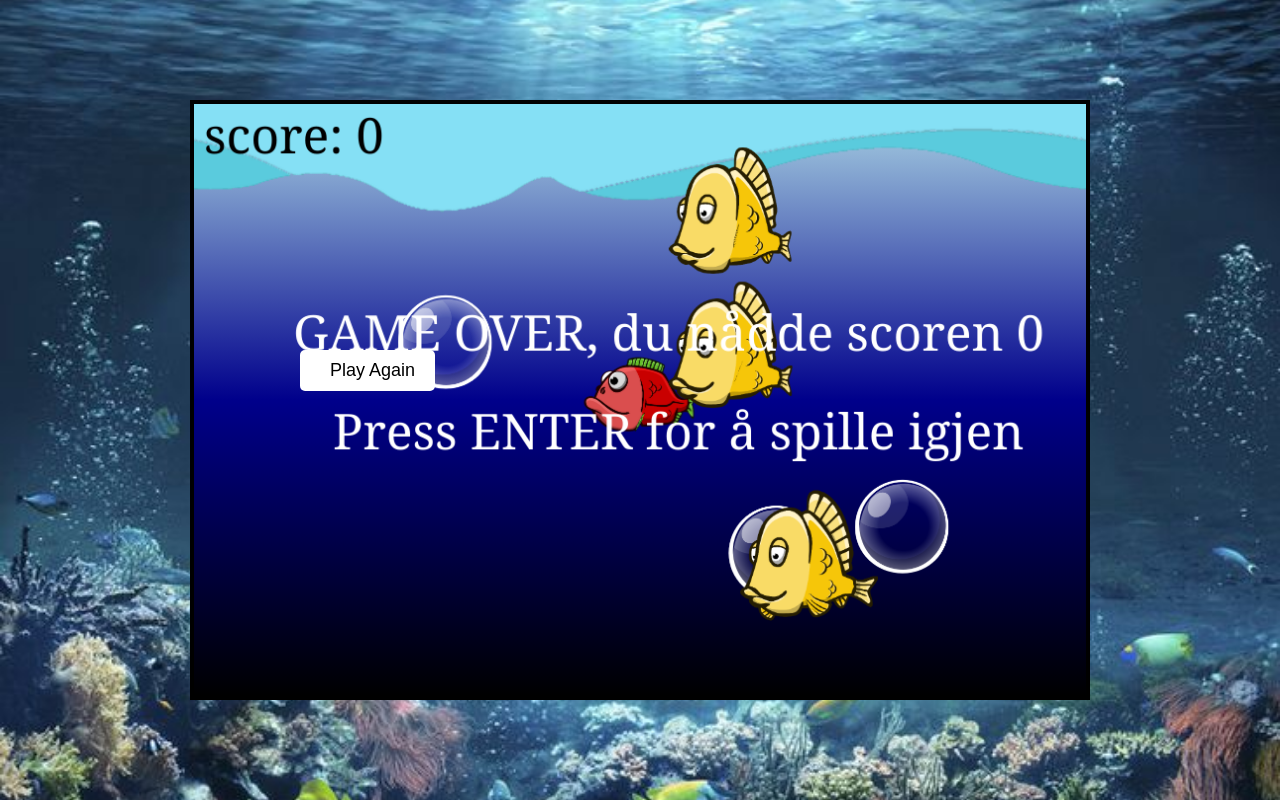
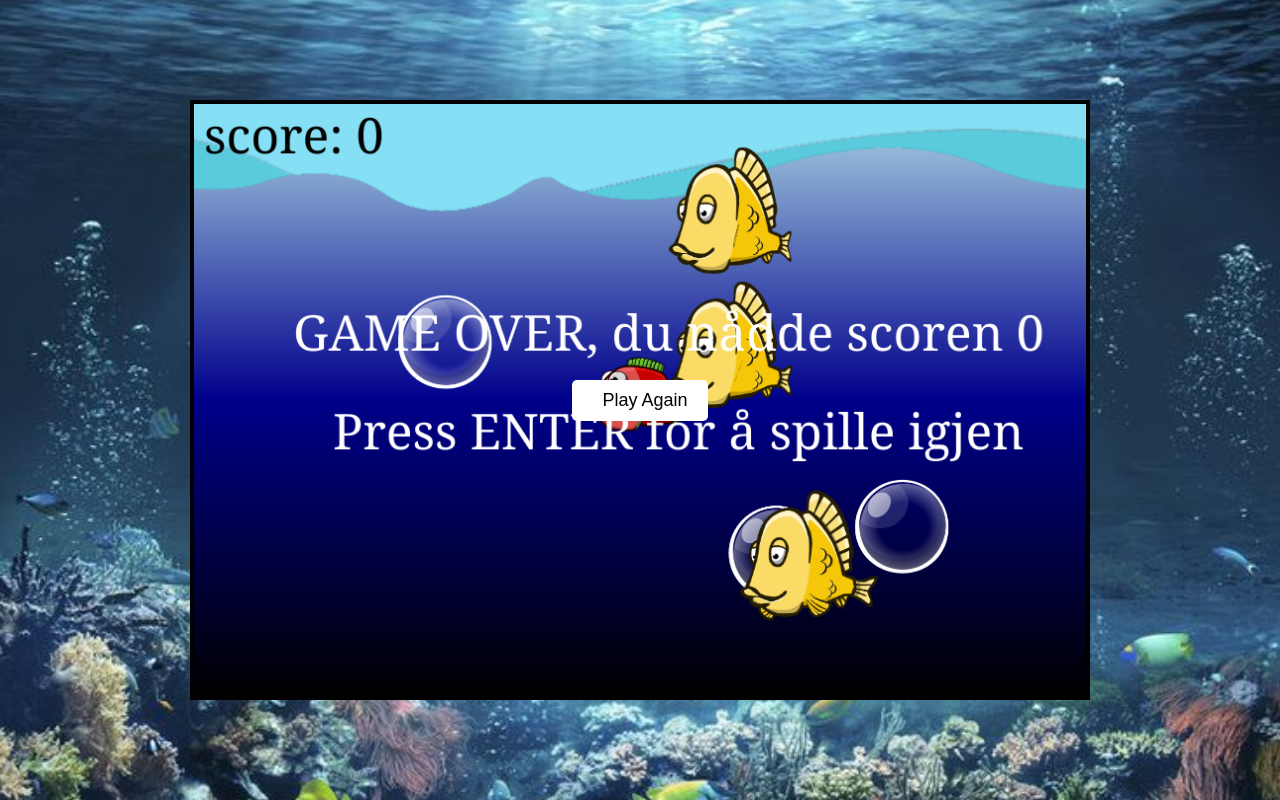
Before and after one commit to HannaJohns/Hanna-innlevering, a plain HTML site: page spill.html in a window 1280 px wide. Drawn offline with Linux system fonts and the light colour scheme.

Commit message:
Update spill.css

```diff
--- a/spill.css
+++ b/spill.css
@@ -25,8 +25,6 @@ body {
 
 .play-again-button {
     position: absolute;
-    top: 350px;
-    left: 300px;
     padding: 10px 20px;
     background-color: white;
     color: black;
```
